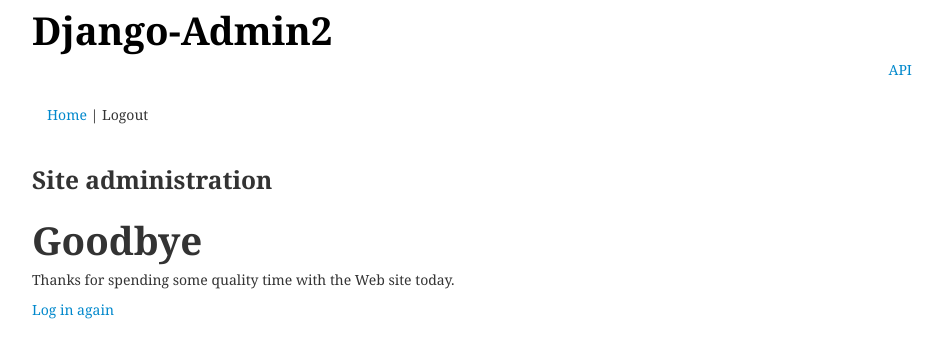
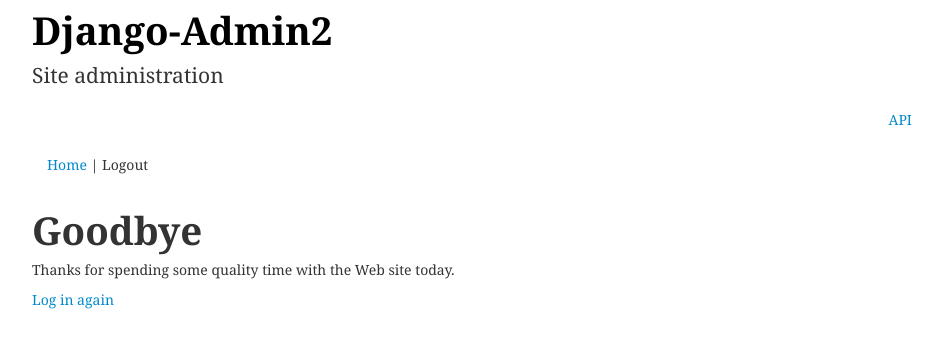
Before and after one commit to audreyfeldroy/djadmin2-theme-naturale, a Django app: template djadmin2_naturale/templates/djadmin2_naturale/auth/logout.html in a window 1280 px wide. Shown: the top 358 px of the page, without its empty margins (168-1110 px from the left). Run offline with Django 3.2, Linux system fonts and the light colour scheme; the template is opened without the code that fills it, so the values that code supplies are empty; some libraries are stand-ins or nearby versions.

Commit message:
Move subtitle up; eliminate its styling block.

```diff
--- a/djadmin2_naturale/templates/djadmin2_naturale/base.html
+++ b/djadmin2_naturale/templates/djadmin2_naturale/base.html
@@ -16,6 +16,7 @@
     {% block navbar %}
         <div class="container-fluid">
           <h1><a tabindex="1" class="brand" href="{% url 'admin2:dashboard' %}">Django-Admin2</a></h1>
+          <p class="lead">{% block page_title %}{% trans "Site administration" %}{% endblock page_title %}</p>
 
           <ul class="nav pull-right">
 
@@ -69,9 +70,7 @@
 
     <div class="container-fluid">
       <div class="row-fluid">
-        <div class="{% block class_page_title %}span10{% endblock class_page_title %}">
-          <h3>{% block page_title %}{% trans "Site administration" %}{% endblock page_title %}</h3>
-        </div>
+
       </div>
       {% block content %}{% endblock content %}
     </div>
```
